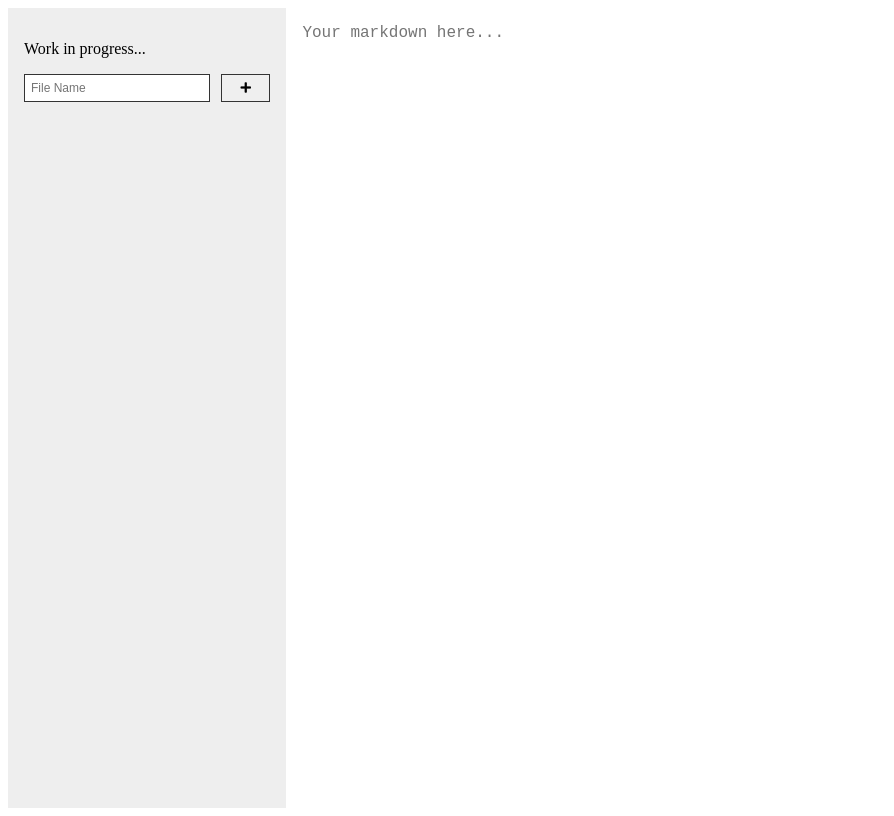
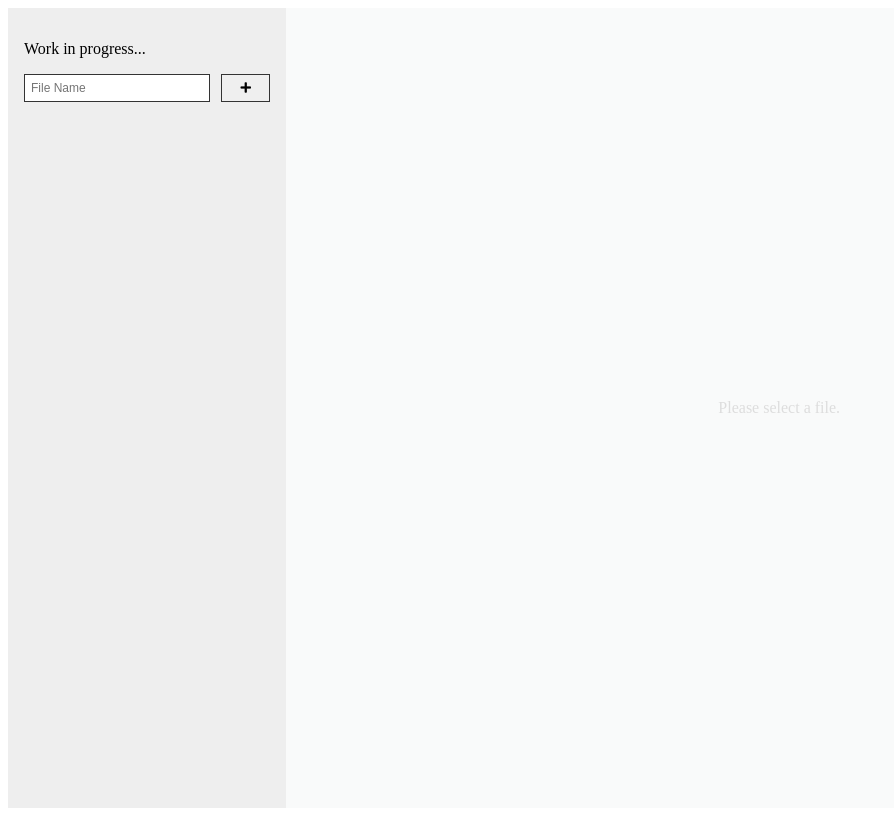
Before and after one commit to schafeld/markdown-editor, a Vue app: page / in a window 1280 px wide. Shown: the whole page, without its empty margins (0-894 px from the left). Built offline with nearby package versions, Linux system fonts and the light colour scheme.

Commit message:
show file selection hint initially instead of renderer

```diff
--- a/src/App.vue
+++ b/src/App.vue
@@ -6,12 +6,18 @@
       <div class="files-list">
         <file-view v-for="(file, index) in files" :name="file.name" :key="index"></file-view>
       </div>
+    </div>
 
+    <div class="content">
+      <template v-if="selectedFile">
+        <editor v-model="selectedFile.content"></editor>
+        <renderer :markdown="selectedFile.content"></renderer>
+      </template>
+      <div v-else class="no-file-selected">
+        Please select a file.
       </div>
-      <div class="content">
-        <editor v-model="content"></editor>
-        <renderer :markdown="content"></renderer>
     </div>
+
   </div>
 </template>
 
@@ -24,7 +30,8 @@ import FileView from './components/FileView'
 export default {
   data () {
     return {
-      content: '',
+      // content: '',
+      selectedFile: null,
       files: []
     }
   },
@@ -66,4 +73,18 @@ export default {
   .editor{
     border-right: 2px solid #ddd;
   }
+  .files-list {
+    margin-top: 1.5em;
+  }
+  .no-file-selected {
+    flex-basis: 100%;
+    background-color: #f9fafa;
+    color: #ddd;
+    display: flex;
+    justify-content: center;
+    align-items: center;
+  }
+  .no-file-selected h1 {
+    font-size: 50px;
+  }
 </style>
```
Also changed, not shown: 1 other file (tests, documents, lock files or other folders). Lines whose indentation alone changed are shown as unchanged.
